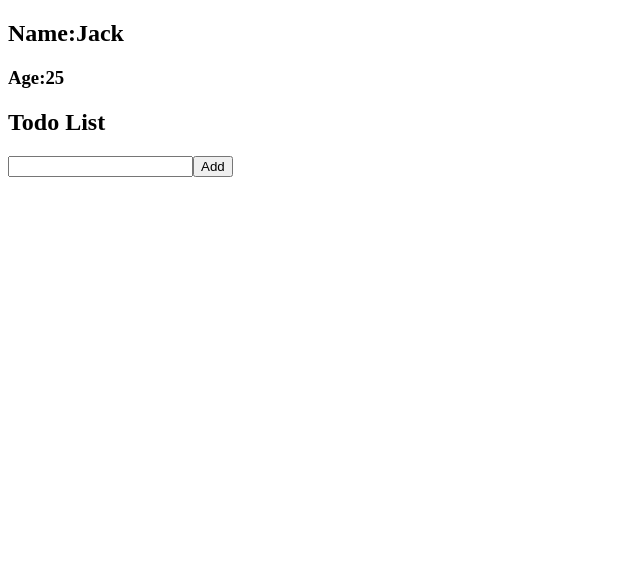
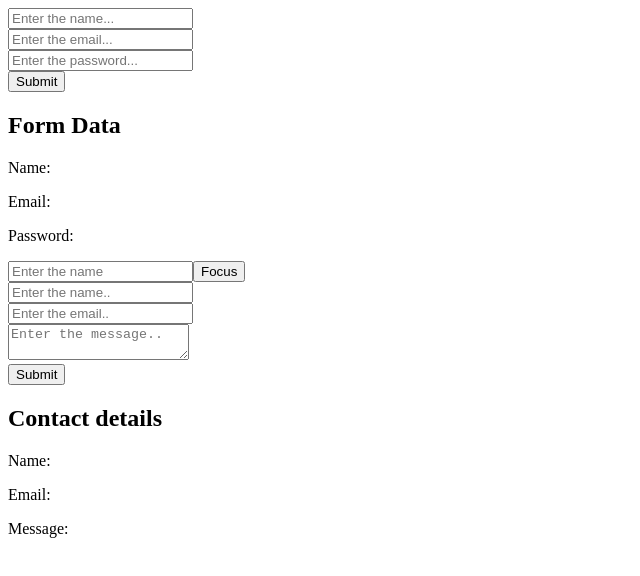
Before and after one commit to Dharmateja69/React-Course, a React (Vite) app in the folder ReactTypeScript/TypeScript-demos/: page / in a window 1280 px wide. Shown: the top 576 px of the page, without its empty margins (0-640 px from the left). Built offline with nearby package versions, Linux system fonts and the light colour scheme.

Commit message:
UserRef done

```diff
--- a/ReactTypeScript/TypeScript-demos/src/App.tsx
+++ b/ReactTypeScript/TypeScript-demos/src/App.tsx
@@ -1,17 +1,13 @@
-import { useState } from "react";
-import Userprofile from "./Components/Userprofile";
-import TodoList from "./Components/TodoList";
+import ContactForm from "./Components/ContactForm";
+import FocusInput from "./Components/FocusInput";
+import Form from "./Components/Form";
 
 function App() {
-  const [user, setuser] = useState<Object>({
-    name: "Jack",
-    age: 25,
-  });
-
   return (
     <div>
-      <Userprofile user={user} />
-      <TodoList />
+      <Form />
+      <FocusInput />
+      <ContactForm />
     </div>
   );
 }
--- /dev/null
+++ b/ReactTypeScript/TypeScript-demos/src/Components/ContactForm.tsx
@@ -0,0 +1,45 @@
+import { FormEvent, useRef, useState } from "react";
+
+type ContactFormProps = {
+  name: string;
+  email: string;
+  message: string;
+};
+
+const ContactForm = () => {
+  const [formadata, setFormdata] = useState<ContactFormProps>({
+    name: "",
+    email: "",
+    message: "",
+  });
+  const name = useRef<HTMLInputElement | null>(null);
+  const email = useRef<HTMLInputElement | null>(null);
+  const message = useRef<HTMLTextAreaElement | null>(null);
+  const handlesubmit = (even: FormEvent<HTMLFormElement>) => {
+    even.preventDefault();
+    setFormdata({
+      name: name.current?.value || "",
+      email: email.current?.value || "",
+      message: message.current?.value || "",
+    });
+  };
+  return (
+    <div>
+      <form onClick={handlesubmit}>
+        <input type="text" ref={name} placeholder="Enter the name.." />
+        <br />
+        <input type="email" ref={email} placeholder="Enter the email.." />
+        <br />
+        <textarea ref={message} placeholder="Enter the message.." />
+        <br />
+        <button>Submit</button>
+      </form>
+      <h2>Contact details</h2>
+      <p>Name: {formadata.name}</p>
+      <p>Email: {formadata.email}</p>
+      <p>Message: {formadata.message}</p>
+    </div>
+  );
+};
+
+export default ContactForm;
--- /dev/null
+++ b/ReactTypeScript/TypeScript-demos/src/Components/FocusInput.tsx
@@ -0,0 +1,14 @@
+import { useRef } from "react";
+
+const FocusInput = () => {
+  const inputRef = useRef<HTMLInputElement>(null);
+
+  return (
+    <div>
+      <input type="text" ref={inputRef} placeholder="Enter the name" />
+      <button onClick={() => inputRef.current?.focus()}>Focus</button>
+    </div>
+  );
+};
+
+export default FocusInput;
--- /dev/null
+++ b/ReactTypeScript/TypeScript-demos/src/Components/Form.tsx
@@ -0,0 +1,55 @@
+import { FormEvent, useRef, useState } from "react";
+
+type formData = {
+  name: string;
+  email: string;
+  password: string;
+};
+
+const Form = () => {
+  const [formData, setFormData] = useState<formData>({
+    name: "",
+    email: "",
+    password: "",
+  });
+  const name = useRef<HTMLInputElement>(null);
+  const email = useRef<HTMLInputElement>(null);
+  const password = useRef<HTMLInputElement>(null);
+
+  const handlesubmit = (event: FormEvent<HTMLFormElement>) => {
+    event.preventDefault();
+    setFormData({
+      name: name.current!.value,
+      email: email.current!.value,
+      password: password.current!.value,
+    });
+  };
+
+  return (
+    <div>
+      <form onSubmit={handlesubmit}>
+        <input type="text" ref={name} placeholder="Enter the name..." />
+        <br />
+        <input type="email" ref={email} placeholder="Enter the email..." />
+        <br />
+
+        <input
+          type="password"
+          ref={password}
+          placeholder="Enter the password..."
+        />
+        <br />
+
+        <button>Submit</button>
+      </form>
+      <section>
+        <h2>Form Data</h2>
+        <p>Name: {formData.name}</p>
+        <p>Email: {formData.email}</p>
+        <p>Password: {formData.password}</p>
+      </section>
+    </div>
+  );
+};
+
+export default Form;
```
